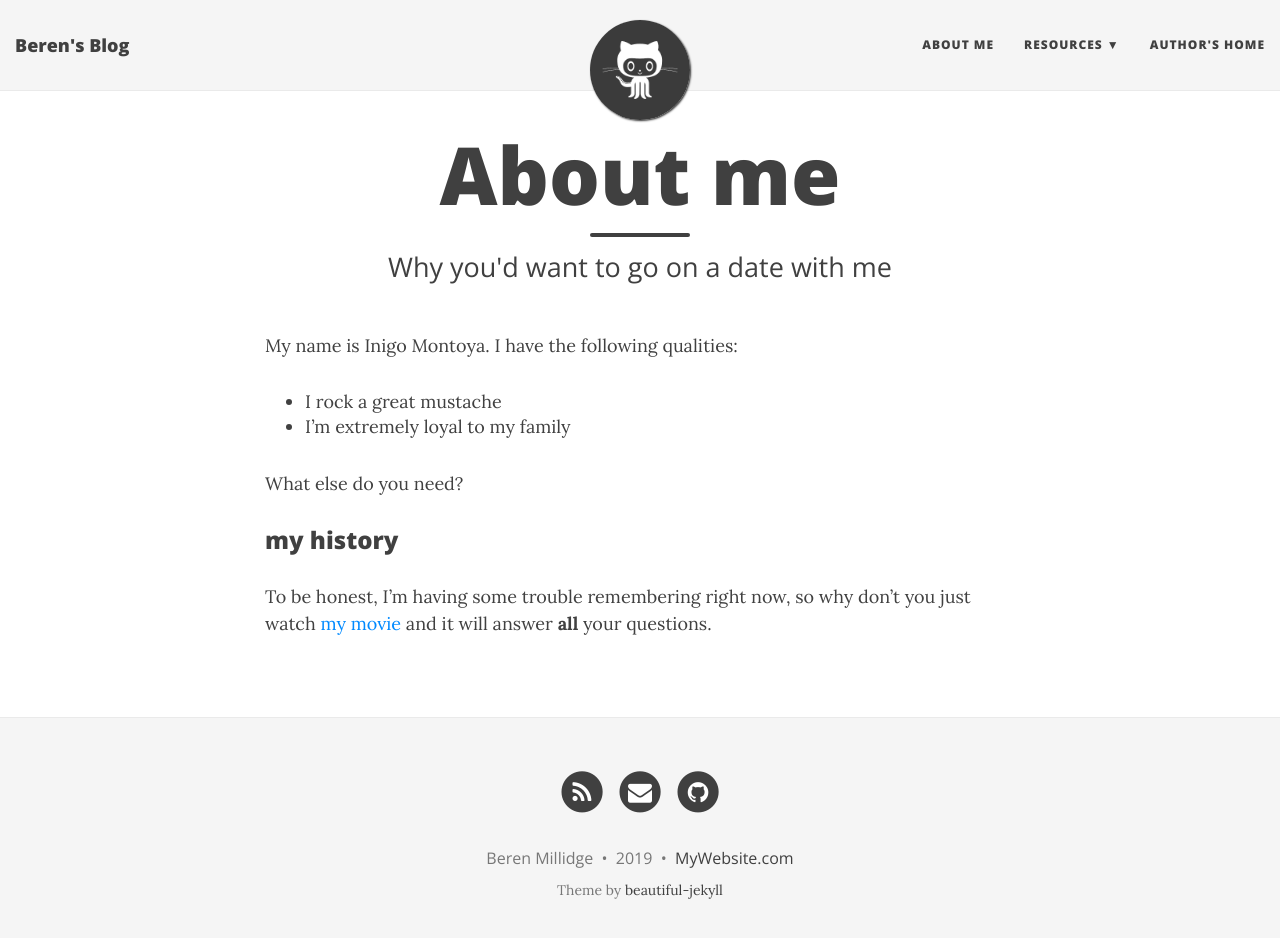
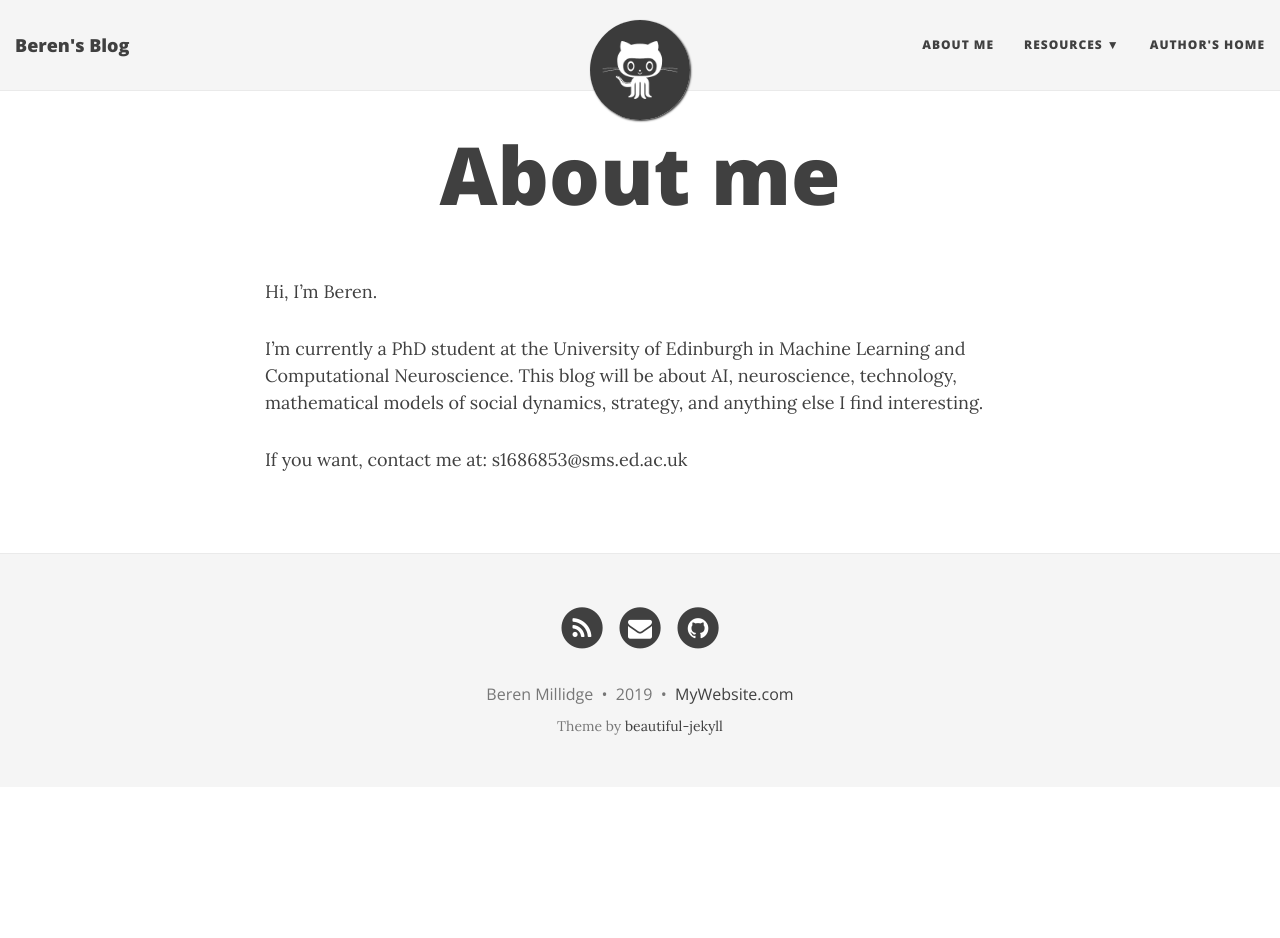
Before and after one commit to BerenMillidge/BerenMillidge.github.io, a Jekyll site: the page built from aboutme.md, in a window 1280 px wide and 951 px high. Shown: the top 938 px of the window. Built offline with Jekyll 4.4.1, drawn with Linux system fonts in a browser that asks for light colours; nearby versions of some CDN libraries.

Commit message:
Update aboutme.md

```diff
--- a/aboutme.md
+++ b/aboutme.md
@@ -1,16 +1,10 @@
 ---
 layout: page
 title: About me
-subtitle: Why you'd want to go on a date with me
 ---
+Hi, I'm Beren.
 
-My name is Inigo Montoya. I have the following qualities:
+I'm currently a PhD student at the University of Edinburgh in Machine Learning and Computational Neuroscience. This blog will be about AI,
+neuroscience, technology, mathematical models of social dynamics, strategy, and anything else I find interesting.
 
-- I rock a great mustache
-- I'm extremely loyal to my family
-
-What else do you need?
-
-### my history
-
-To be honest, I'm having some trouble remembering right now, so why don't you just watch [my movie](http://en.wikipedia.org/wiki/The_Princess_Bride_%28film%29) and it will answer **all** your questions.
+If you want, contact me at: s1686853@sms.ed.ac.uk
```
